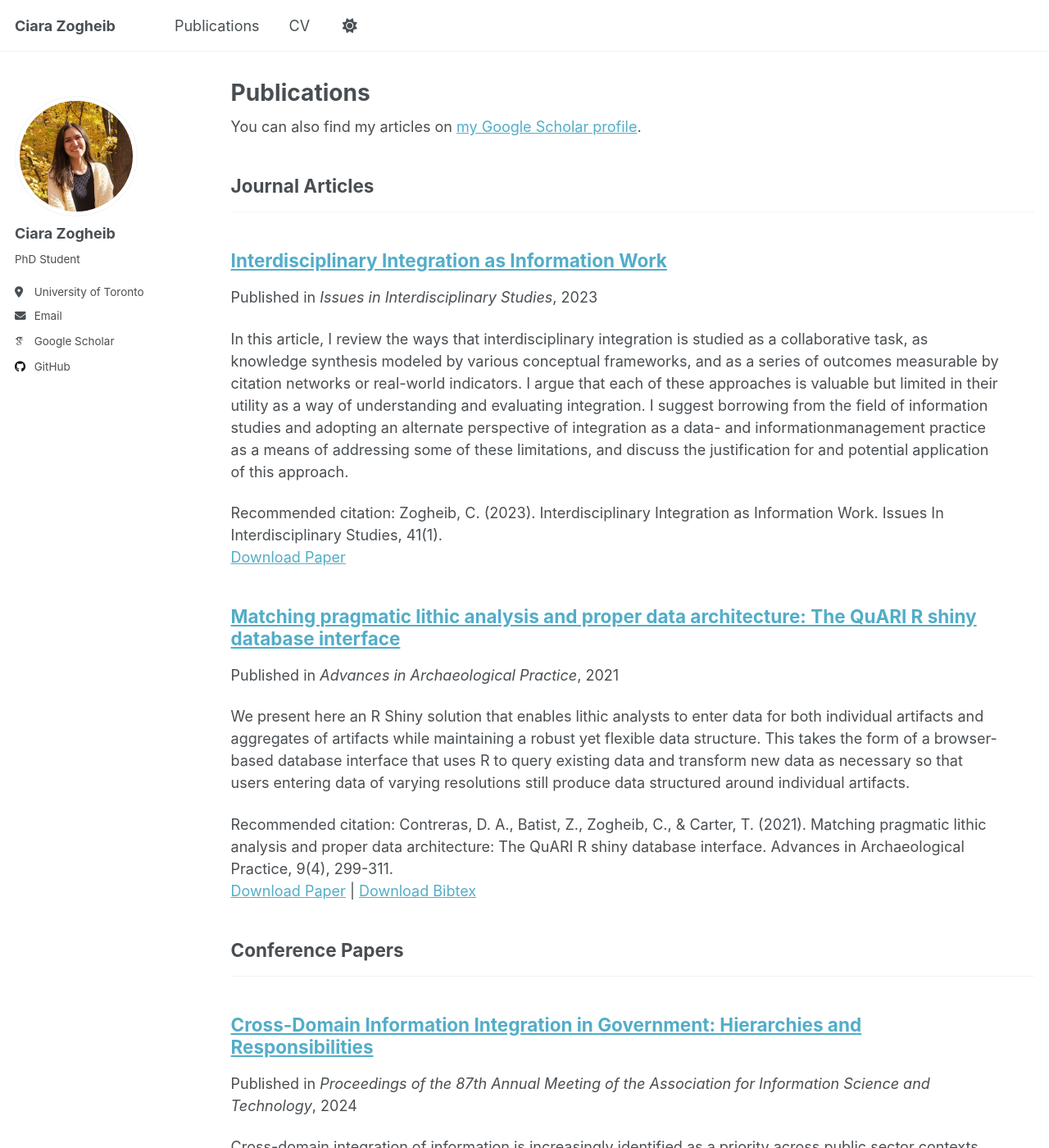
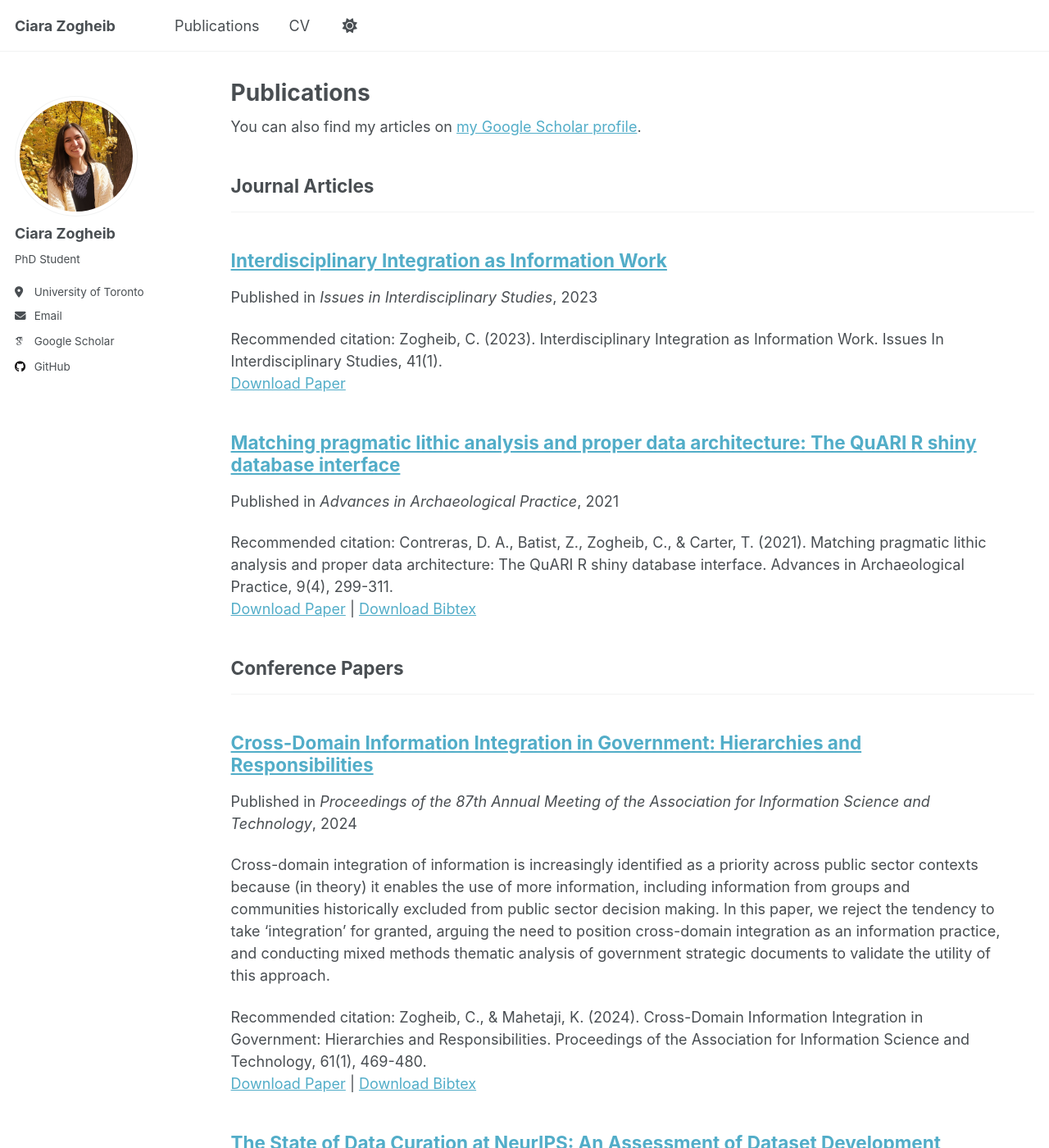
Before and after one commit to zogheibc/zogheibc.github.io, a Jekyll site: the page built from _pages/publications.html, in a window 1280 px wide and 1400 px high. Shown: the whole window at 82% size. Built offline with Jekyll 4.4.1, drawn with Linux system fonts in a browser that asks for light colours; some web fonts are replaced.

Commit message:
updating publications

```diff
--- a/_publications/2021-01-01-lithics-data-architecture.md
+++ b/_publications/2021-01-01-lithics-data-architecture.md
@@ -3,7 +3,7 @@ title: "Matching pragmatic lithic analysis and proper data architecture: The QuA
 collection: publications
 category: manuscripts
 permalink: /publication/2021-01-01-lithics-data-architecture
-excerpt: 'We present here an R Shiny solution that enables lithic analysts to enter data for both individual artifacts and aggregates of artifacts while maintaining a robust yet flexible data structure. This takes the form of a browser-based database interface that uses R to query existing data and transform new data as necessary so that users entering data of varying resolutions still produce data structured around individual artifacts.'
+excerpt:
 date: 2021-01-01
 venue: 'Advances in Archaeological Practice'
 slidesurl: #nothing
--- a/_publications/2023-01-01-interdisciplinary-integration-as-info-work.md
+++ b/_publications/2023-01-01-interdisciplinary-integration-as-info-work.md
@@ -3,7 +3,7 @@ title: "Interdisciplinary Integration as Information Work"
 collection: publications
 category: manuscripts
 permalink: /publication/2023-01-01-interdisciplinary-integration-as-info-work
-excerpt: 'In this article, I review the ways that interdisciplinary integration is studied as a collaborative task, as knowledge synthesis modeled by various conceptual frameworks, and as a series of outcomes measurable by citation networks or real-world indicators. I argue that each of these approaches is valuable but limited in their utility as a way of understanding and evaluating integration. I suggest borrowing from the field of information studies and adopting an alternate perspective of integration as a data- and informationmanagement practice as a means of addressing some of these limitations, and discuss the justification for and potential application of this approach.'
+excerpt:
 date: 2023-01-01
 venue: 'Issues in Interdisciplinary Studies'
 slidesurl: #nothing
```
